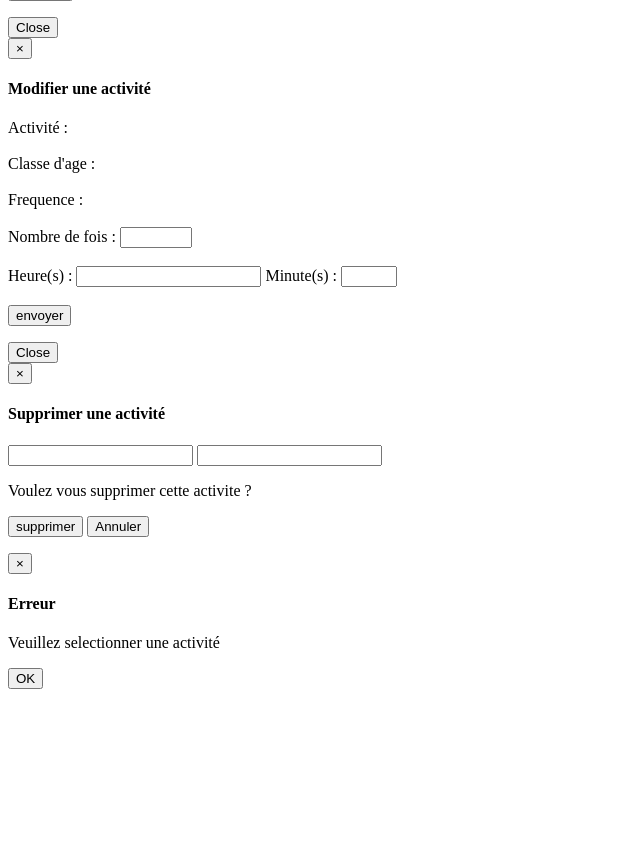
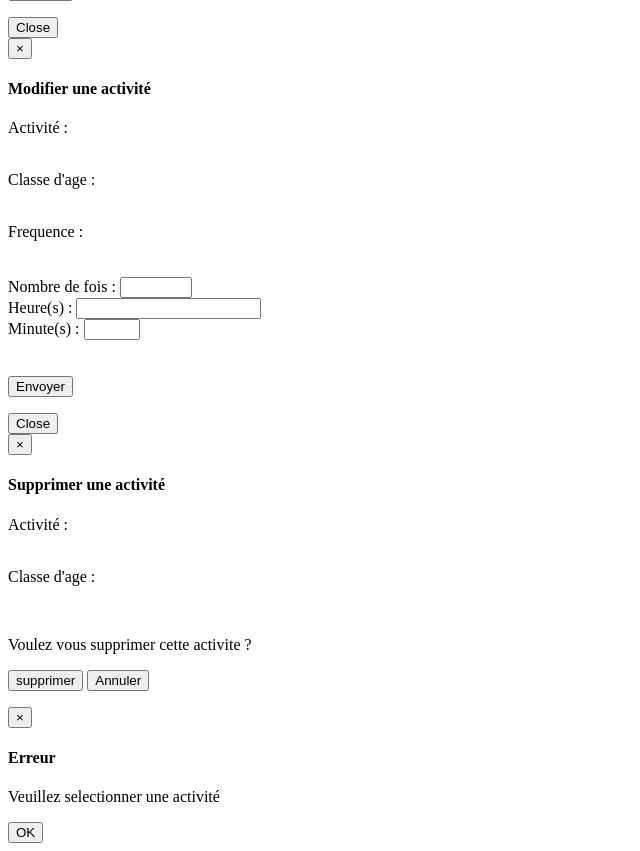
Before and after one commit to hugobaran/OptiLife, a PHP site: page /Optilife/html/Modals.php in a window 1280 px wide. Shown: the part 357-1208 px from the top of the page, without its empty margins (0-640 px from the left). Before the commit the page ends 1046 px from the top, so only its background shows below. Run offline with PHP 8.4, Linux system fonts and the light colour scheme; data that the repository does not hold is empty.

Commit message:
Modif gestion des activités
Une seule activité selectionnable à la fois
Modif formulaire modif mais marche pas

```diff
--- a/Optilife/html/Modals.php
+++ b/Optilife/html/Modals.php
@@ -59,10 +59,14 @@
           <h4 class="modal-title">Supprimer une activité</h4>
         </div>
         <div class="modal-body">
-            <form method="POST" action= "../php/passerelle.php" enctype="application/x-www-form-urlencoded" name="supprimerActivite">
-            <input type="text" id="suppActivite" name="activite" value=""/>
-            <input type="text" id="suppFrequence" name="frequence" value=""/>
+          <form method="POST" action= "../php/passerelle.php" enctype="application/x-www-form-urlencoded" name="supprimerActivite">
+            <input type="hidden" id="suppActivite" name="activite" value=""/>
+            <input type="hidden" id="suppFrequence" name="frequence" value=""/>
             <input type="hidden" id="suppCA" name="classeAge" value=""/>
+            <label>Activité :</label><p id="affichageActiviteS"></p>
+            </br>
+            <label>Classe d'age :</label><p id="affichageClasseAgeS"></p>
+            </br>
             <p>Voulez vous supprimer cette activite ?<p>
             <input type="submit" class="btn btn-default" name="supprimer" value="supprimer"/>
             <button type="button" class="btn btn-default" data-dismiss="modal">Annuler</button>
--- a/Optilife/html/modifier.php
+++ b/Optilife/html/modifier.php
@@ -10,26 +10,35 @@
 		<form method="post" action= "../php/passerelle.php" enctype="application/x-www-form-urlencoded" name="modifierTache">
 			<input name="EXfrequence" id="EXfrequence" type="hidden" value=<?php if(isset($_POST["frequence"])) echo '"'.$_POST["frequence"].'"'; ?>/>
 
-			<label for="activite">Activité :</label><?php if(isset($_POST["activite"])) echo $_POST["activite"]; ?>
+			<label>Activité :</label><p id="affichageActivite"></p>
 			<input name="activite" id="activite" type="hidden" value=<?php if(isset($_POST["activite"])) echo '"'.$_POST["activite"].'"'; ?>/>
-			</br>	</br>
-			<label for="classe_age">Classe d'age :</label><?php if(isset($_POST["classe_age"])) echo $_POST["classe_age"]; ?>
+			</br>
+			<label>Classe d'age :</label><p id="affichageClasseAge"></p>
 			<input name="classe_age" id="classe_age" type="hidden" value=<?php if(isset($_POST["classe_age"])) echo '"'.$_POST["classe_age"].'"'; ?>/>
-			</br>	</br>
-			<label for="frequence">Frequence :</label>
+			</br>
+			<label>Frequence :</label></br>
 			<?php
 				choixFrequence($bdd);
 			?>
+
+
+		</br>	</br>
+			<div class="row">
+			<div class="col-xs-4">
+				<label for="nbFois">Nombre de fois : </label>
+				<input type="number" class="form-control" id="nbFois" name="nbFois"  min="1" max="1000" value=<?php verifierRempli("nbFois"); ?> >
+			</div>
+			<div class="col-xs-4">
+				<label for="nbHeure">Heure(s) : </label>
+				<input type="number" class="form-control" id="nbHeure" name="nbHeure"  min="0" value=<?php verifierRempli("nbHeure"); ?> >
+			</div>
+			<div class="col-xs-4">
+				<label for="nbMinutes">Minute(s) : </label>
+				<input type="number" class="form-control" id="nbMinutes" name="nbMinutes"  min="0" max="59" value=<?php verifierRempli("nbMinutes"); ?> >
+			</div>
+		</div>
 			</br>	</br>
-			<label for="nbFois">Nombre de fois : </label>
-			<input type="number" id="nbFois" name="nbFois"  min="1" max="1000" value=<?php verifierRempli("nbFois"); ?> />
-			</br>	</br>
-			<label for="nbHeure">Heure(s) : </label>
-			<input type="number" id="nbHeure" name="nbHeure"  min="0" value=<?php verifierRempli("nbHeure"); ?> />
-			<label for="nbMinutes">Minute(s) : </label>
-			<input type="number" id="nbMinutes" name="nbMinutes"  min="1" max="59" value=<?php verifierRempli("nbMinutes"); ?> />
-			</br>	</br>
-			<input type="submit" id="btn" name="modifier" value="envoyer"/>
+			<input type="submit" class="btn btn-primary btn-lg btn-block" id="btn" name="ajouter" value="Envoyer">
 		</form>
 	</body>
 </html>
```
Also changed, not shown: Optilife/html/edt.php (+10 -16 lines).
